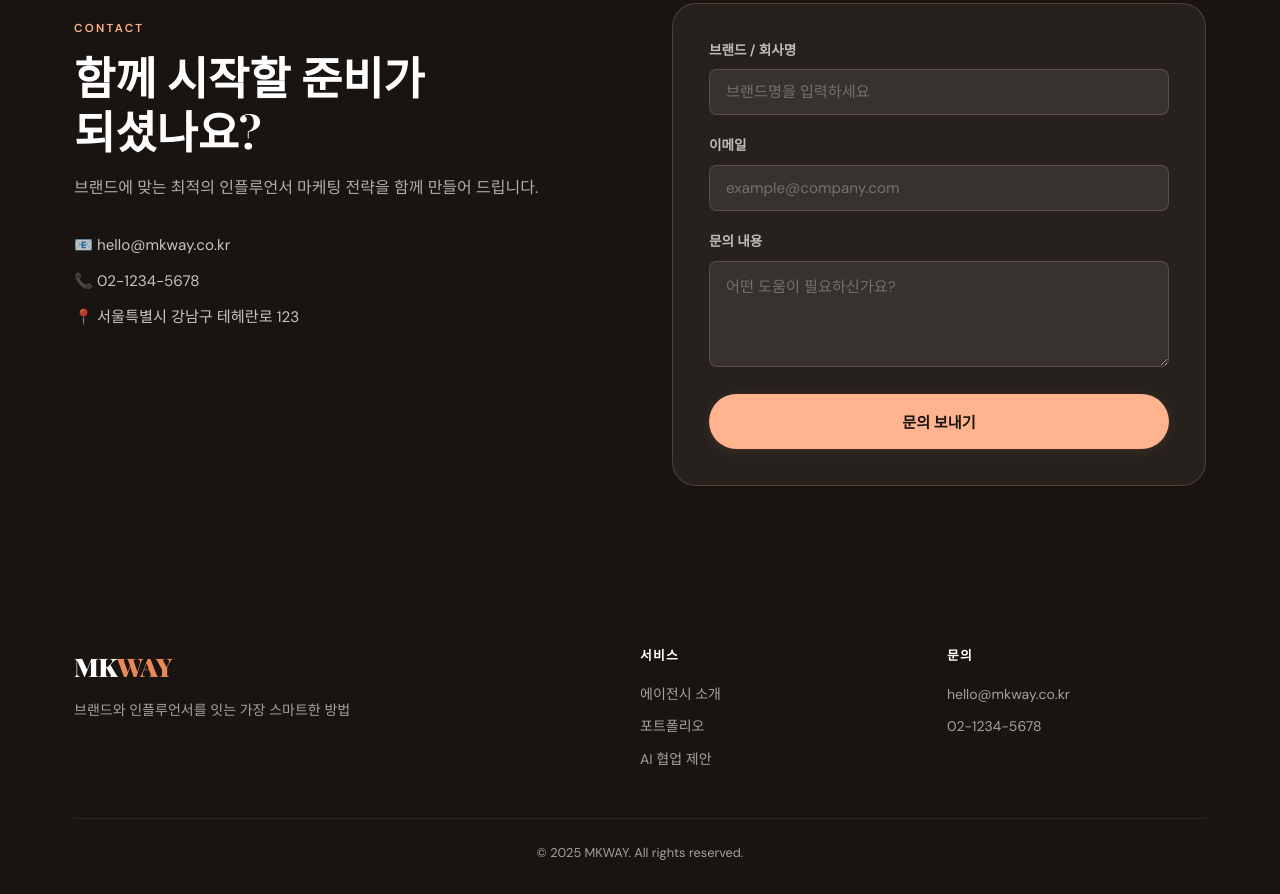
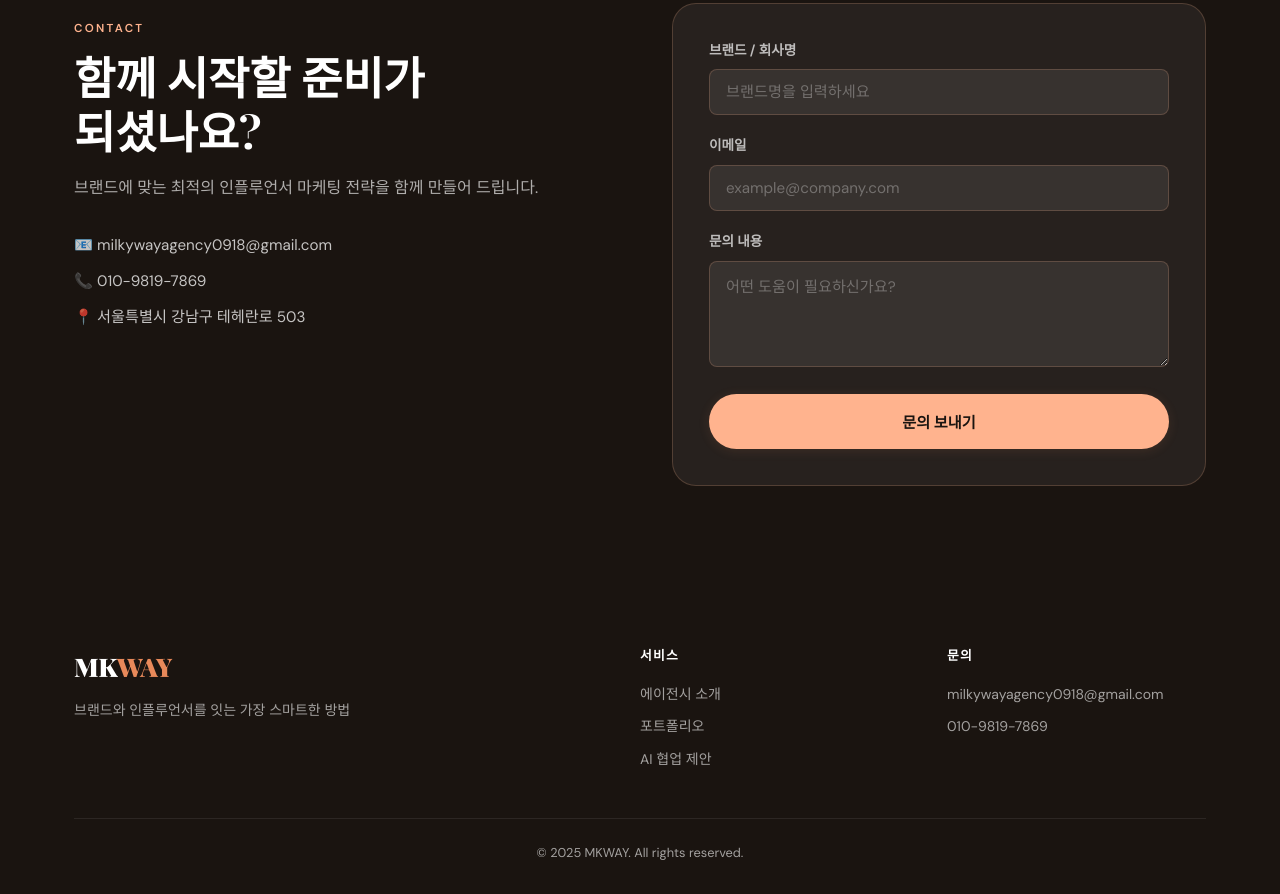
Before and after one commit to huthatboy/milkyway, a plain HTML site: page index.html in a window 1280 px wide. Shown: the part 2438-3332 px from the top of the page. Drawn offline with nearby package versions, Linux system fonts and the light colour scheme; a web font is replaced by a local one.

Commit message:
fix: 연락처 정보 업데이트

```diff
--- a/index.html
+++ b/index.html
@@ -259,9 +259,9 @@
           <h2 class="section-title">함께 시작할 준비가<br/>되셨나요?</h2>
           <p>브랜드에 맞는 최적의 인플루언서 마케팅 전략을 함께 만들어 드립니다.</p>
           <ul class="contact__info">
-            <li>📧 hello@mkway.co.kr</li>
-            <li>📞 02-1234-5678</li>
-            <li>📍 서울특별시 강남구 테헤란로 123</li>
+            <li>📧 milkywayagency0918@gmail.com</li>
+            <li>📞 010-9819-7869</li>
+            <li>📍 서울특별시 강남구 테헤란로 503</li>
           </ul>
         </div>
         <form class="contact__form" id="contactForm">
@@ -302,8 +302,8 @@
         <div class="footer__links">
           <h4>문의</h4>
           <ul>
-            <li>hello@mkway.co.kr</li>
-            <li>02-1234-5678</li>
+            <li>milkywayagency0918@gmail.com</li>
+            <li>010-9819-7869</li>
           </ul>
         </div>
       </div>
```
Also changed, not shown: suggest/index.html (+2 -2 lines).
